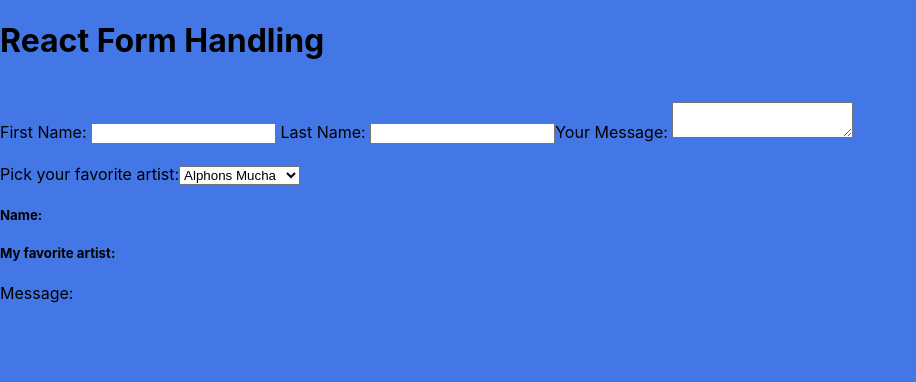
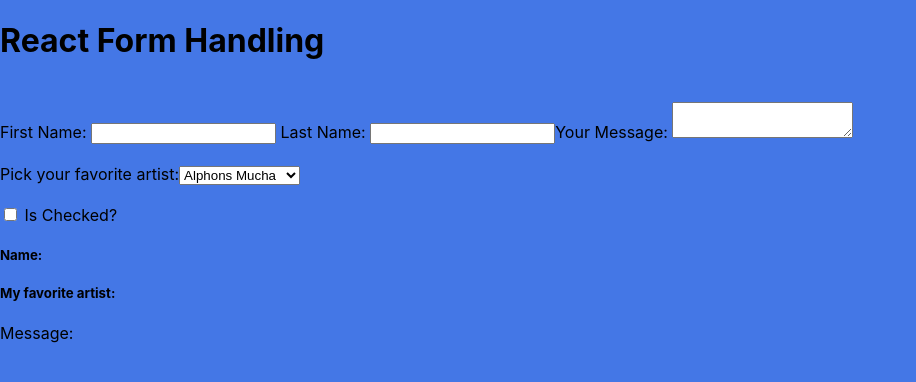
Before and after one commit to munroe1786/react-form-handling, a React (Create React App) app: page / in a window 1280 px wide. Shown: the top 382 px of the page, without its empty margins (0-916 px from the left). Built offline with nearby package versions, Linux system fonts and the light colour scheme.

Commit message:
add isChecked to state and add checkbox input to form

```diff
--- a/src/App.js
+++ b/src/App.js
@@ -6,7 +6,8 @@ function App() {
     firstName: "",
     lastName: "",
     message: "",
-    favoriteArtist: ""
+    favoriteArtist: "",
+    isChecked: false,
   })
 
   const handleChange = e => {
@@ -62,6 +63,17 @@ function App() {
             <option value="cooper">J.A.W. Cooper</option>
           </select>
         </label>
+        <br /><br />
+        <label>
+          <input
+            type="checkbox"
+            name="isChecked"
+            checked={state.isChecked}
+            onChange={handleChange}
+          />
+          {" "}
+          Is Checked?
+        </label>
         </form>
       <h5>
         Name: {state.firstName} {state.lastName}
```
